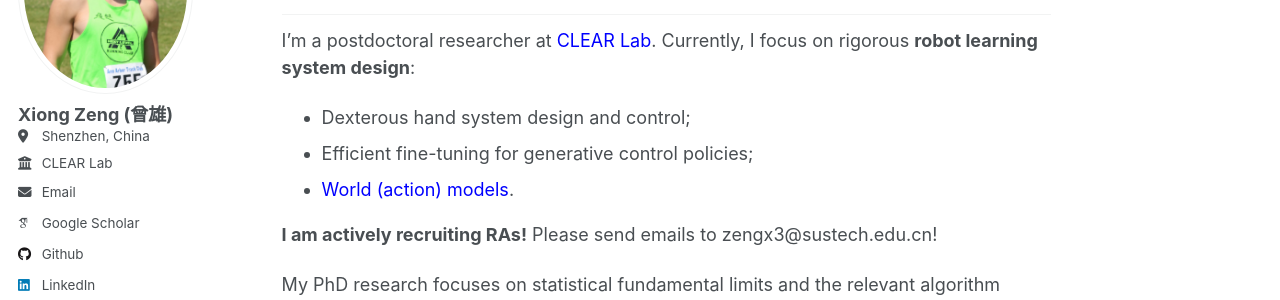
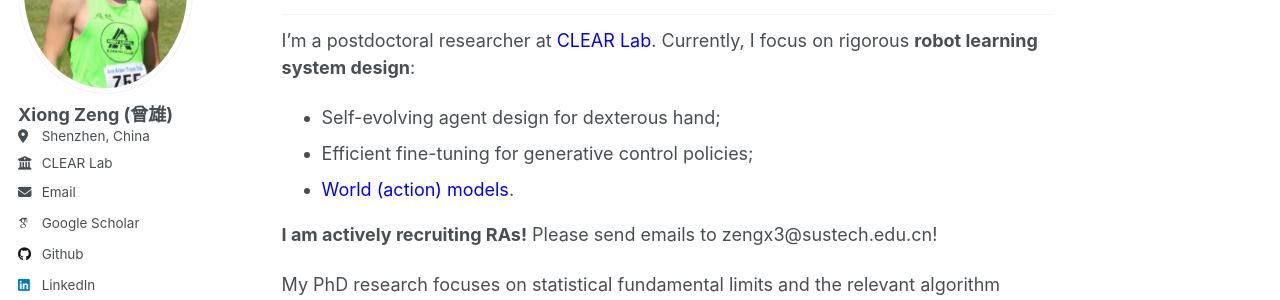
Before and after one commit to zengxiong111/zengxiong.github.io, a Jekyll site: the page built from _pages/about.md, in a window 1280 px wide and 1105 px high. Shown: the part 217-517 px from the top of the window. Built offline with Jekyll 4.4.1, drawn with Linux system fonts in a browser that asks for light colours; some web fonts are replaced; our own code applies the rules of GitHub Pages for plain Markdown files.

Commit message:
Update about.md

```diff
--- a/_pages/about.md
+++ b/_pages/about.md
@@ -10,7 +10,7 @@ redirect_from:
 
 I'm a postdoctoral researcher at <a href="https://www.wzhanglab.site/" style="color: blue;text-decoration: none;" target="_blank">CLEAR Lab</a>. Currently, I focus on rigorous **robot learning system design**:
 
-- Dexterous hand system design and control;
+- Self-evolving agent design for dexterous hand;
 - Efficient fine-tuning for generative control policies;
 - <a href="https://clearlab-sustech.github.io/WorldModelSurvey/" style="color: blue;text-decoration: none;" target="_blank">World (action) models</a>.
 
```
